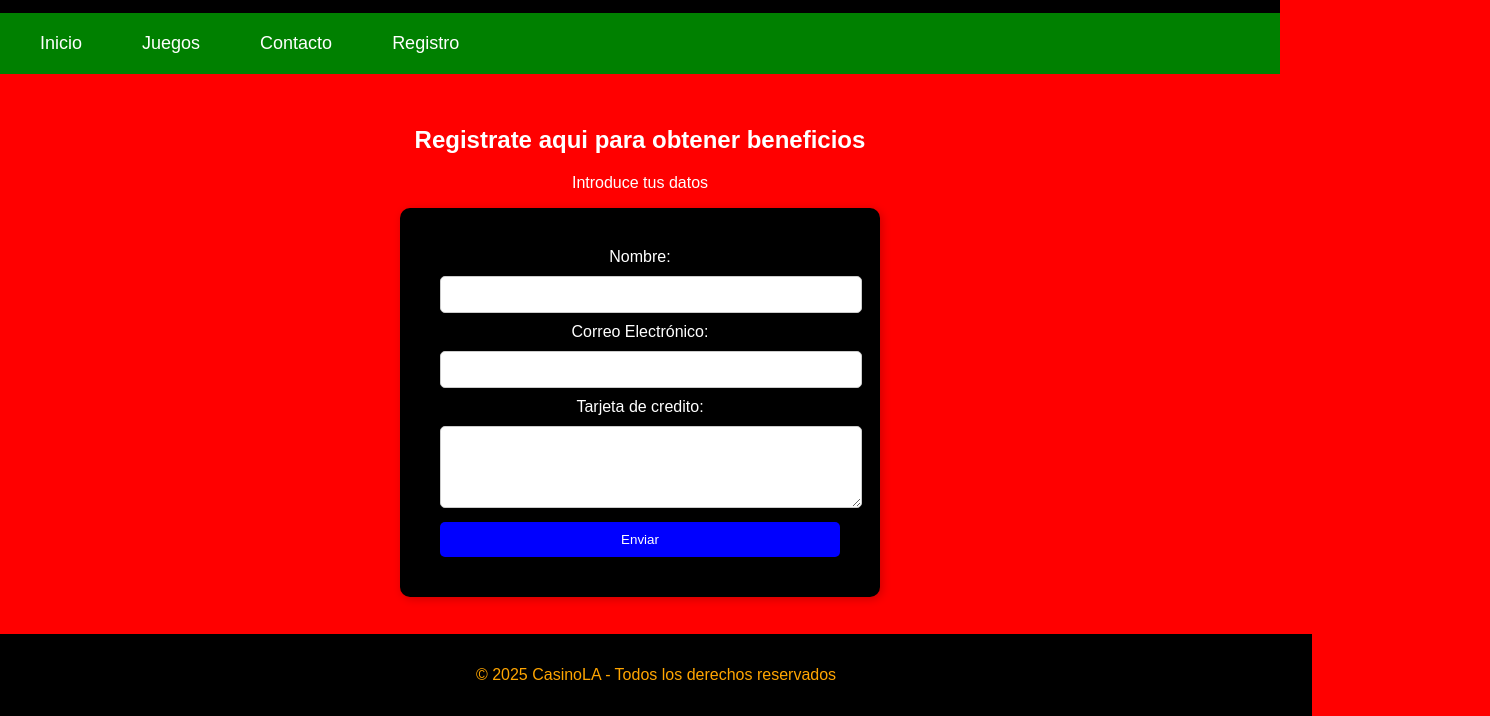
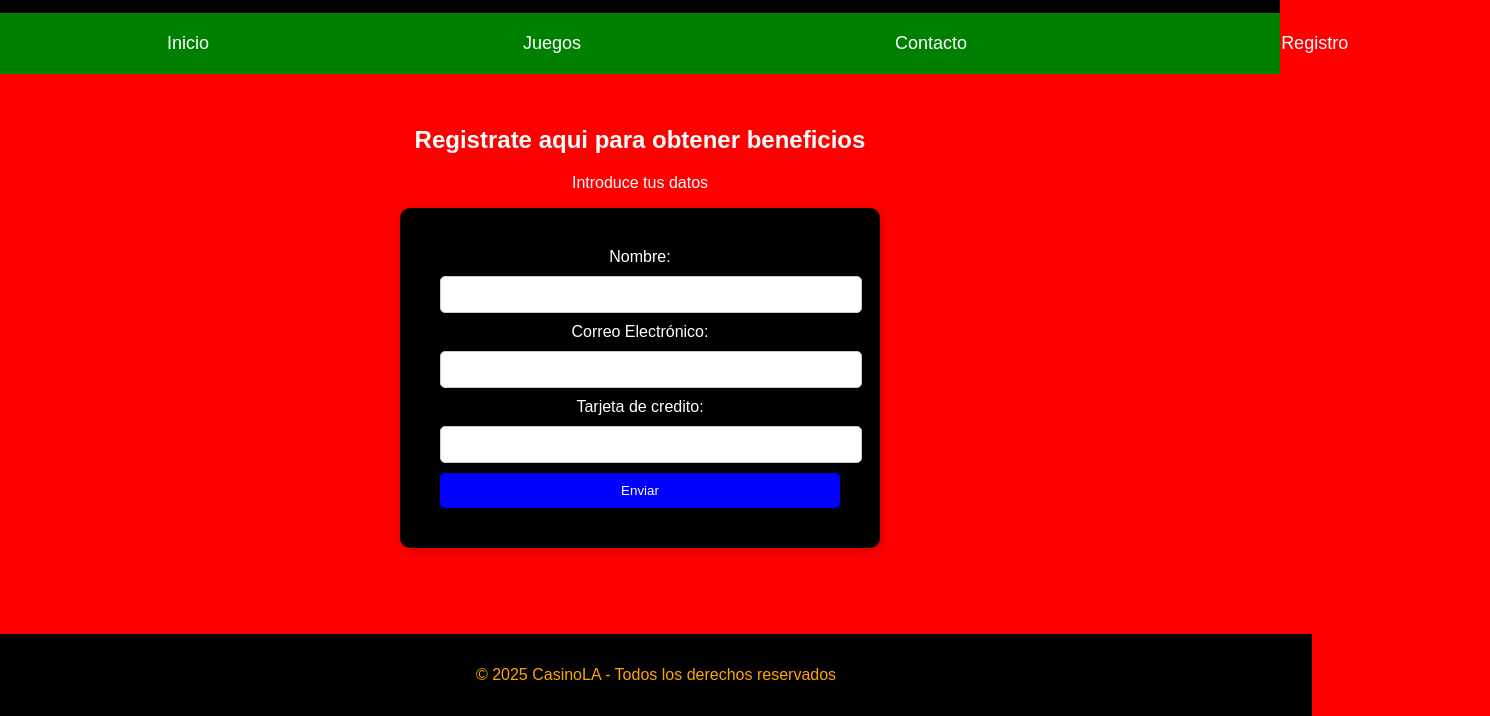
Before and after one commit to SantiagoRoccasalva/Computacion2Bach, a plain HTML site: page registro.html in a window 1280 px wide. Shown: the part 84-800 px from the top of the page, 1490 px wide, since content can reach past the window. Drawn offline with Linux system fonts and the light colour scheme.

Commit message:
Update registro.html

```diff
--- a/registro.html
+++ b/registro.html
@@ -110,7 +110,7 @@
             text-decoration: none;
             color: white;
             font-size: 18px;
-            padding: 10px 15px;
+            padding: 10px 142px;
             display: block;
         }
 
@@ -132,9 +132,9 @@
 
 
 <li><a href="index.html">Inicio</a></li>
-<li><a href="juegos.html">Juegos</a></li>
-<li><a href="contacto.html">Contacto</a></li>
-<li><a href="registro.html">Registro</a></li>
+<li><a href="nosotros.html">Juegos</a></li>
+<li><a href="servicios.html">Contacto</a></li>
+<li><a href="contacto.html">Registro</a></li>
 </ul>
 </nav>
 <section>
@@ -149,7 +149,8 @@
 <input type="email" id="email" name="email" required>
 
         <label for="mensaje">Tarjeta de credito:</label>
-<textarea id="mensaje" name="mensaje" rows="4" required></textarea>
+       <input type="number" id="nombre" name="nombre" required>
+
 
         <button type="submit">Enviar</button>
 </form>
```
